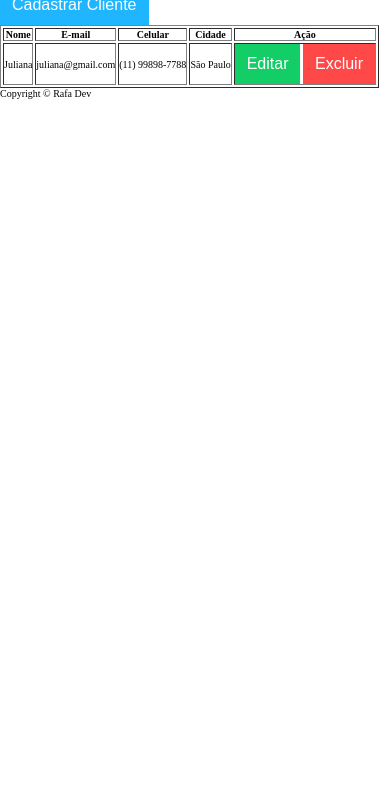
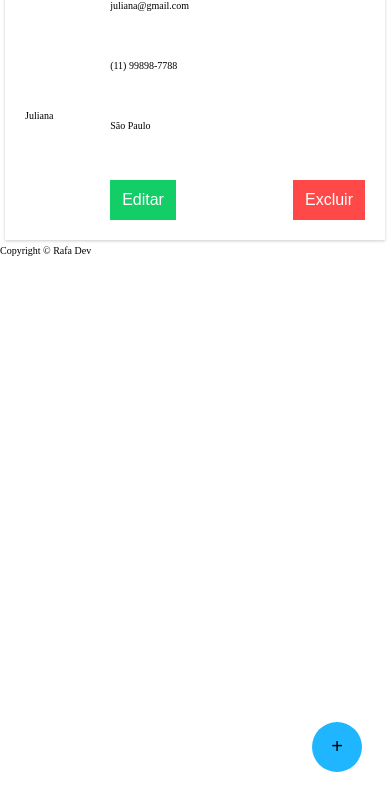
Before and after one commit to RafaelPires2/cadastroClientes, a plain HTML site: page index.html in a window 390 px wide. Shown: the part 38-844 px from the top of the page. Drawn offline with Linux system fonts and the light colour scheme.

Commit message:
styles records

```diff
--- a/css/button.css
+++ b/css/button.css
@@ -24,7 +24,7 @@
 
 
 
-/*
+
 @media(max-width:480px){
     .button.mobile{
         color:transparent;
@@ -43,4 +43,6 @@
         width:100%;
         height:100%;
     }
-} */
+}
+
+/* https://github.com/fernandoleonid/speed-code-css-html/tree/main/07-crud */
--- a/css/modal.css
+++ b/css/modal.css
@@ -69,7 +69,7 @@
     text-align: right;
     padding: 0 2rem;
 }
-/*
+
 @media (max-width:480px){
     .modal{
         top: 100%;
@@ -87,4 +87,4 @@
         width:100%;
     }
 
-} */
+}
--- a/css/records.css
+++ b/css/records.css
@@ -0,0 +1,47 @@
+.records{
+    width: 100%;
+    user-select: none;
+    text-align: left;
+}
+.records th{
+    height: 5rem;
+    background-color: var(--primary-color);
+    padding-left: 2rem;
+    font-size: 1.8rem;
+}
+.records td{
+    height: 5rem;
+    padding-left: 2rem;
+}
+.records th:last-child,
+.records td:last-child{
+    padding: 0;
+    min-width: 14rem;
+    text-align: center;
+}
+.records tr:hover{
+    background-color: var(--secundary-color);
+}
+
+@media (max-width: 480px){
+    .records{
+        border-spacing: .5rem;
+    }
+    .records thead{
+        display: none;
+    }
+    .records tr{
+        box-shadow: 0 1px 3px var(--shadow-color);
+    }
+    .records td:not(:first-child){
+        display: flex;
+        justify-content: space-between;
+        padding: 0 2rem;
+    }
+    .records td{
+        margin: 1rem 0;
+    }
+    .records tr:hover{
+        background-color: inherit;
+    }
+}
--- a/index.html
+++ b/index.html
@@ -23,7 +23,7 @@
         <button type="button" class="button blue mobile" id="cadastrarCliente">Cadastrar Cliente</button>
 
 
-    <table class="records" border='1'>
+    <table class="records">
         <thead>
             <tr>
                 <th>Nome</th>
```
